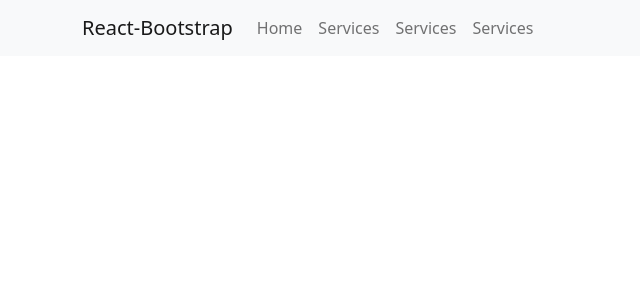
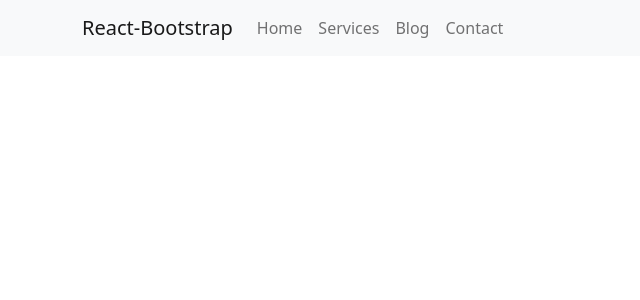
Before and after one commit to suhel45/mobile-repair-store-client-side, a React (Create React App) app: page / in a window 1280 px wide. Shown: the top 300 px of the page, without its empty margins (0-640 px from the left). Built offline with nearby package versions, Linux system fonts and the light colour scheme.

Commit message:
details service added

```diff
--- a/src/App.js
+++ b/src/App.js
@@ -1,7 +1,10 @@
 import { createBrowserRouter, RouterProvider } from 'react-router-dom';
 import './App.css';
+import Blog from './component/Blog';
+import Contact from './component/Contact';
 import Home from './component/Home';
 import Services from './component/Services';
+import ShowAllDetails from './component/ShowAllDetails';
 import Main from './layout/Main';
 
 function App() {
@@ -18,6 +21,19 @@ function App() {
           path:'/service',
           loader:()=>fetch('http://localhost:5000/service'),
           element:<Services></Services>
+        },
+        {
+          path:'/all',
+          loader:()=>fetch('http://localhost:5000/service'),
+          element:<ShowAllDetails></ShowAllDetails>
+        },
+        {
+          path:'/blog',
+          element:<Blog></Blog>
+        },
+        {
+          path:'/contact',
+          element:<Contact></Contact>
         }
       ]
     }
--- /dev/null
+++ b/src/component/Blog.js
@@ -0,0 +1,11 @@
+import React from 'react';
+
+const Blog = () => {
+    return (
+        <div>
+           <h2>blog</h2>
+        </div>
+    );
+};
+
+export default Blog;
--- /dev/null
+++ b/src/component/Contact.js
@@ -0,0 +1,11 @@
+import React from 'react';
+
+const Contact = () => {
+    return (
+        <div>
+            <h3>contact</h3>
+        </div>
+    );
+};
+
+export default Contact;
--- a/src/component/Header.js
+++ b/src/component/Header.js
@@ -8,8 +8,8 @@ import { Link } from "react-router-dom";
 
 const Header = () => {
   return (
-    <div>
-      <Navbar bg="light" expand="lg">
+    <div className="mb-5">
+      <Navbar bg="light" expand="lg" sticky="top">
         <Container>
           <Navbar.Brand href="#home">React-Bootstrap</Navbar.Brand>
           <Navbar.Toggle aria-controls="basic-navbar-nav" />
@@ -17,8 +17,8 @@ const Header = () => {
             <Nav className="me-auto">
               <Nav.Link as={Link} to='/home'>Home</Nav.Link>
               <Nav.Link as={Link} to='/service'>Services</Nav.Link>
-              <Nav.Link as={Link}>Services</Nav.Link>
-              <Nav.Link as={Link}>Services</Nav.Link>
+              <Nav.Link as={Link} to="/blog">Blog</Nav.Link>
+              <Nav.Link as={Link} to="/contact">Contact</Nav.Link>
             </Nav>
           </Navbar.Collapse>
         </Container>
--- a/src/component/ServiceDetails.js
+++ b/src/component/ServiceDetails.js
@@ -7,16 +7,15 @@ import Card from "react-bootstrap/Card";
 const ServiceDetails = ({data}) => {
     const {name,img,price,description} = data;
   return (
-    <div>
-      <Card style={{ width: "18rem" }}>
-        <Card.Img variant="top" src={img} alt=""/>
+    <div className="col col-lg-4">
+      <Card style={{ width: "22rem",height:"30rem" }}>
+        <Card.Img variant="top" src={img} alt="" style={{height:"12rem"}}/>
         <Card.Body>
           <Card.Title>{name}</Card.Title>
           <Card.Text>
             Some quick example text to build on the card title and make up the
             bulk of the card's content.
           </Card.Text>
-          <Button variant="primary">Go somewhere</Button>
         </Card.Body>
       </Card>
     </div>
--- a/src/component/Services.js
+++ b/src/component/Services.js
@@ -1,19 +1,22 @@
 import React from 'react';
-import { useLoaderData } from 'react-router-dom';
+import { Button } from 'react-bootstrap';
+import { Link, useLoaderData } from 'react-router-dom';
 import ServiceDetails from './ServiceDetails';
 
 const Services = () => {
     const datas = useLoaderData();
     console.log(datas)
     return (
-        <div>
-            <p>service</p>
+        <div className="row container ms-5 me-0">
             {
-                datas.map((data,index)=><ServiceDetails
+                datas.slice(0,3).map((data,index)=><ServiceDetails
                 key={index}
                 data={data}
                 ></ServiceDetails>)
             }
+            <Link to="/all">
+            <Button className='mt-3' variant="success">See all</Button>{' '}
+            </Link>
         </div>
     );
 };
--- /dev/null
+++ b/src/component/ShowAllDetails.js
@@ -0,0 +1,19 @@
+import React from 'react';
+import { useLoaderData } from 'react-router-dom';
+import ShowDetails from './ShowDetails';
+
+const ShowAllDetails = () => {
+    const allData = useLoaderData();
+    return (
+        <div className="row container ms-5 me-0">
+           {
+            allData.map(data=><ShowDetails
+            key={data._id}
+            data={data}
+            ></ShowDetails>)
+           }
+        </div>
+    );
+};
+
+export default ShowAllDetails;
--- /dev/null
+++ b/src/component/ShowDetails.js
@@ -0,0 +1,23 @@
+import React from 'react';
+import Button from "react-bootstrap/Button";
+import Card from "react-bootstrap/Card";
+
+const ShowDetails = ({data}) => {
+    const {name,img,price,description} = data;
+    return (
+      <div className="col col-lg-4 mt-3">
+        <Card style={{ width: "22rem" , height:"30rem" }}>
+          <Card.Img variant="top" src={img} alt="" style={{height:"12rem"}}/>
+          <Card.Body>
+            <Card.Title>{name}</Card.Title>
+            <Card.Text>
+              Some quick example text to build on the card title and make up the
+              bulk of the card's content.
+            </Card.Text>
+          </Card.Body>
+        </Card>
+      </div>
+    );
+};
+
+export default ShowDetails;
```
